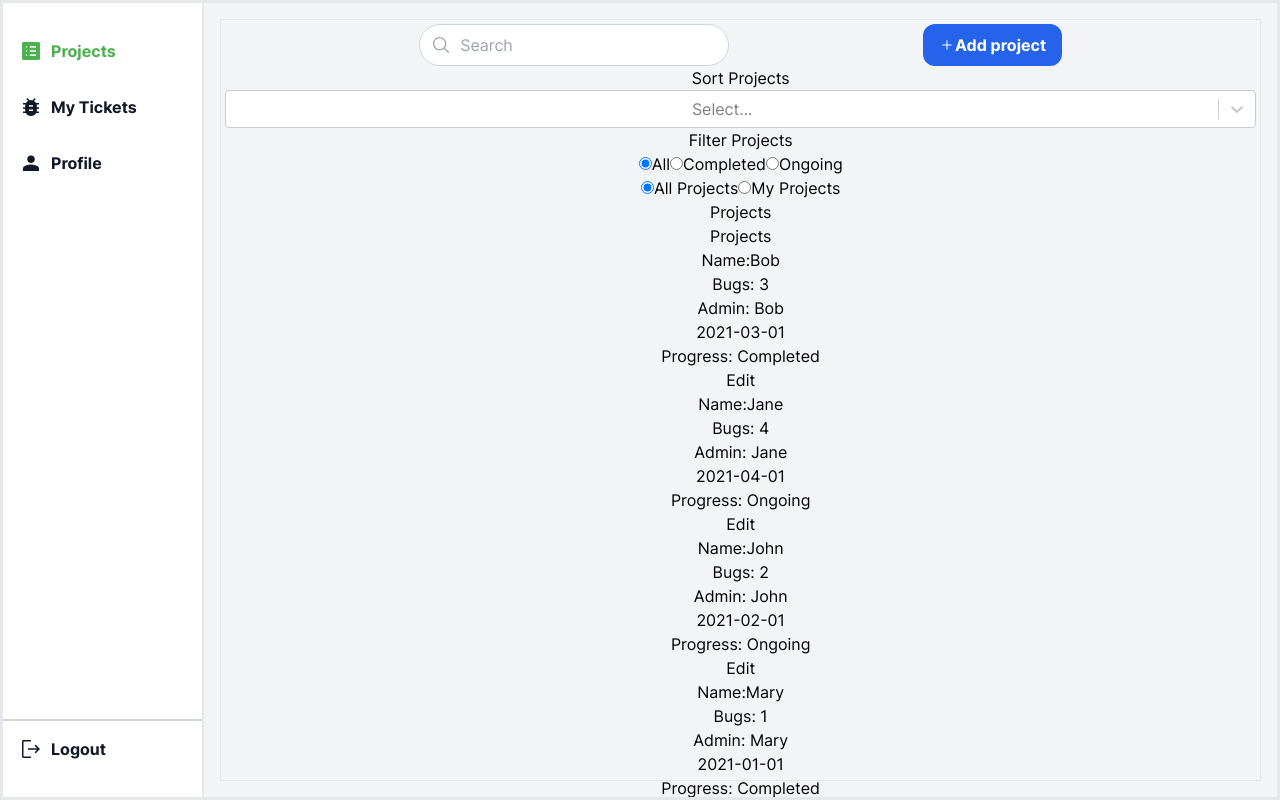
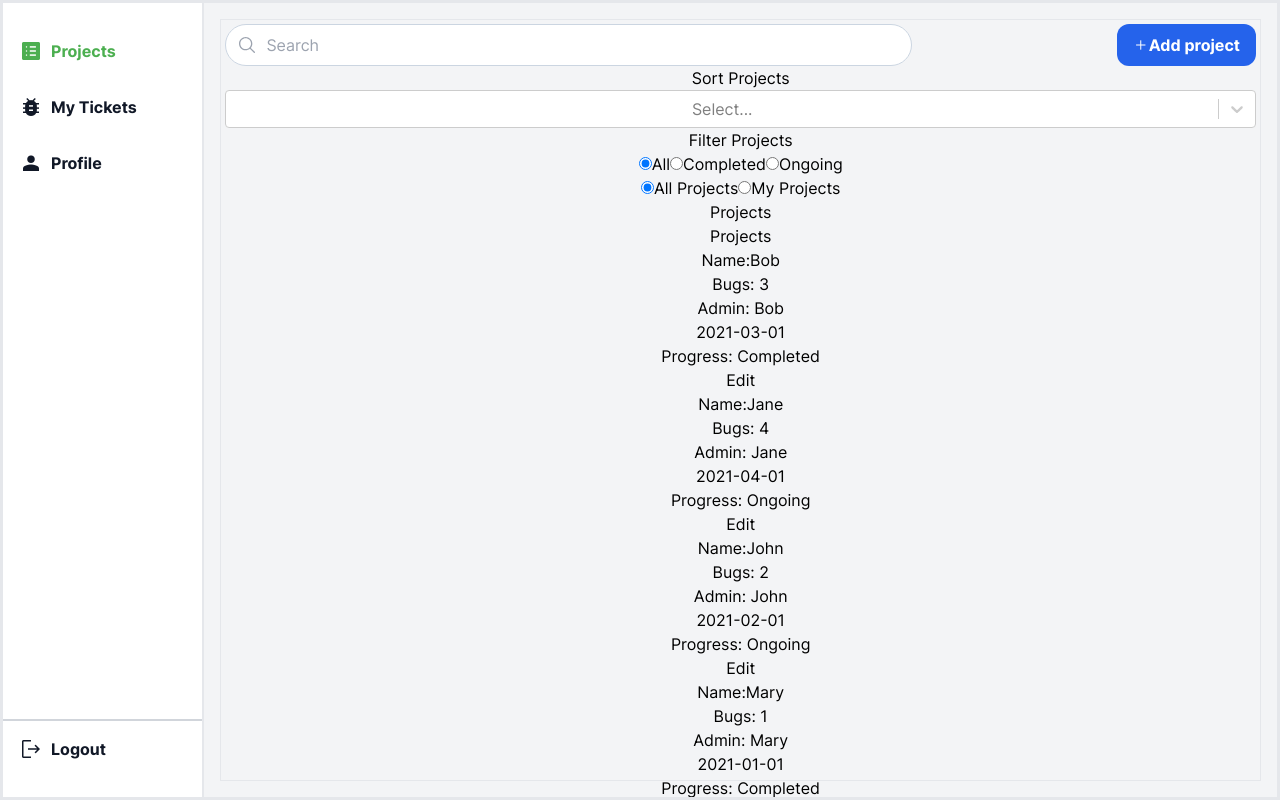
Before and after one commit to Yagi91/Bug-spy, a React (Create React App) app: page /projects in a window 1280 px wide. Built offline with nearby package versions, Linux system fonts and the light colour scheme.

Commit message:
Adjust spacing between space bar and add-project button

```diff
--- a/src/features/projects/common.tsx
+++ b/src/features/projects/common.tsx
@@ -2,7 +2,7 @@ import React from "react";
 
 export function SearchBar(): JSX.Element {
   return (
-    <form>
+    <form className="sm:w-2/3 w-full">
       <label className="relative block">
         <span className="absolute inset-y-0 left-0 flex items-center pl-3">
           <svg
--- a/src/features/projects/projects.tsx
+++ b/src/features/projects/projects.tsx
@@ -105,7 +105,7 @@ export default function Projects(): JSX.Element {
 
   return (
     <section className="h-full w-full border p-1">
-      <header className="flex justify-evenly">
+      <header className="flex justify-between">
         <SearchBar />
         <button
           className="btn-primary hidden items-center text-center text-[13px] sm:flex md:text-base"
```
